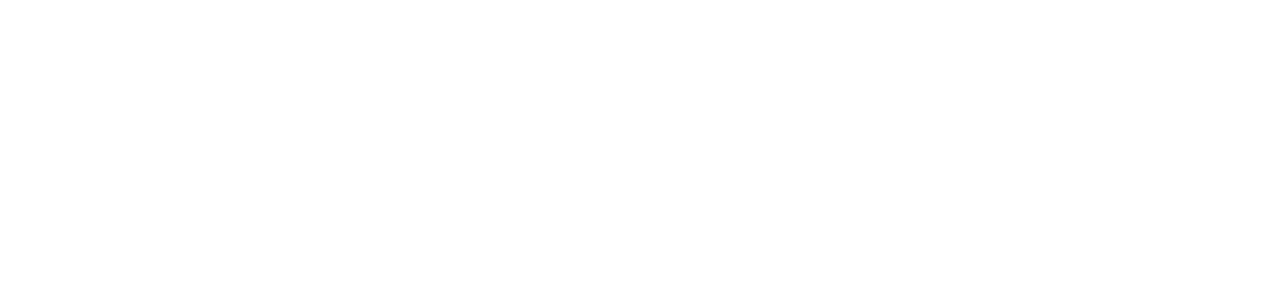
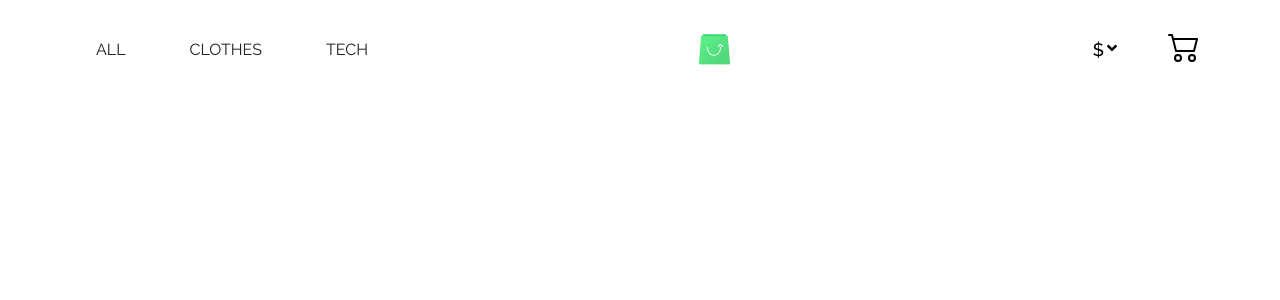
Before and after one commit to NikaAbesalashvili/nikolozi-abesalashvili-scandiweb-test-project, a React (Create React App) app: page / in a window 1280 px wide. Shown: the top 300 px of the page. Built offline with nearby package versions, Linux system fonts and the light colour scheme.

Commit message:
added products page & finished product card design

```diff
--- a/src/App.js
+++ b/src/App.js
@@ -1,8 +1,73 @@
 import { Component } from 'react';
+import { BrowserRouter, Routes, Route } from 'react-router-dom';
 import { ApolloClient, InMemoryCache, ApolloProvider, gql } from '@apollo/client';
-import { ProductCard } from './components';
+import { Products } from './pages';
+import { Navbar } from './components';
 
-import './App.css';
+const GET_CURRENCIES = gql`
+	query currencies {
+		currencies {
+			label
+			symbol
+		}
+	}
+`;
+
+const GET_PRODUCTS = gql`
+	query categories {
+		category {
+			name
+			products {
+				id
+				name
+				isStock
+				gallery
+				prices {
+					amount
+					currency {
+						label
+						symbol
+					}
+				}
+			}
+		}
+	}
+`
+
+const currencies = [
+	{
+	  "label": "USD",
+	  "symbol": "$"
+	},
+	{
+	  "label": "GBP",
+	  "symbol": "£"
+	},
+	{
+	  "label": "AUD",
+	  "symbol": "A$"
+	},
+	{
+	  "label": "JPY",
+	  "symbol": "¥"
+	},
+	{
+	  "label": "RUB",
+	  "symbol": "₽"
+	}
+  ]
+
+const cateogries = [
+	{
+	  "name": "all"
+	},
+	{
+	  "name": "clothes"
+	},
+	{
+	  "name": "tech"
+	}
+  ]
 
 export default class App extends Component {
 
@@ -11,7 +76,15 @@
 		this.state = {
 			categoryName: '',
 			products: [],
+			currencySymbol: '',
+			activeCurrency: 0,
 		}
+
+		this.handleCurrencyChange = this.handleCurrencyChange.bind(this);
+	};
+
+	handleCurrencyChange(newCurrency) {
+		this.setState({ activeCurrency: newCurrency });
 	};
 
 	componentDidMount() {
@@ -51,33 +124,35 @@
 				console.log(result);
 				this.setState({
 					categoryName: result?.data.category.name,
-					products: result?.data.category.products
-				})
+					products: result?.data.category.products,
+				});
 			});
 	};
 
 	render() {
 		return (
-			this.state.products.length > 1 && (
-
-				<section className='products-section' >
-					<h1 className='category-name' >{this.state.categoryName}</h1>
-					<div className='products-box'>
-
-						{this.state.products.map((product) => (
-							<ProductCard
-								productName={product.name}
-								productImage={product.gallery[0]}
-								currencySymbol={product.prices[0].currency.symbol}
-								price={product.prices[0].amount}
-								key={product.id}
-							/>
-						))}
-
-					</div>
-				</section>
-
-			)
+			<>
+				<BrowserRouter>
+					<Navbar
+						activeCurrency={currencies[this.state.activeCurrency].symbol}
+						currencies={currencies}
+						handleCurrencyChange={this.handleCurrencyChange}
+						categories={cateogries}
+					/>
+					<Routes>
+						<Route
+							path='/'
+							element={
+								<Products
+									products={this.state.products}
+									categoryName={this.state.categoryName}
+									activeCurrency={this.state.activeCurrency}
+								/>
+							}
+						/>
+					</Routes>
+				</BrowserRouter>
+			</>
 		);
 	};
 };
--- a/src/components/Navbar/Navbar.css
+++ b/src/components/Navbar/Navbar.css
@@ -1,13 +1,37 @@
 nav {
-    padding: 1rem 3rem;
+    padding: 1rem 5rem;
     display: flex;
     justify-content: space-between;
     align-items: center;
 }
 
+.categories {
+    display: flex;
+    gap: 2rem;
+    list-style: none;
+}
+
+.categories > li {
+    padding: 1.5rem 1rem;
+    font-size: 1em;
+    font-weight: 400;
+    color: var(--dark-grey);
+    text-transform: uppercase;
+    cursor: pointer;
+}
+
+.categories > li:hover {
+    color: var(--light-green);
+    border-bottom: 1px solid var(--light-green);
+}
+
+.logo {
+    margin-right: 3rem;
+}
+
 .cart-and-currencies {
     display: flex;
-    gap: 1rem;
+    gap: 3rem;
     align-items: center;
 }
 
--- a/src/components/Navbar/Navbar.jsx
+++ b/src/components/Navbar/Navbar.jsx
@@ -15,7 +15,16 @@
         return (
             <header>
                 <nav>
-                    <img src={logo} alt="logo" />
+                    {this.props.categories && (
+                        <ul className="categories">
+                            {this.props.categories.map((category, index) => (
+                                <li key={index} >
+                                    {category.name}
+                                </li>
+                            ))}
+                        </ul>
+                    )}
+                    <img className='logo' src={logo} alt="logo" />
                     <div className='cart-and-currencies' >
 
 
--- a/src/components/ProductCard/ProductCard.jsx
+++ b/src/components/ProductCard/ProductCard.jsx
@@ -22,9 +22,19 @@
                 onMouseEnter={() => this.setState({ mouseHovered: true })}
                 onMouseLeave={() => this.setState({ mouseHovered: false })}
             >
-                <img className='product-image' src={this.props.productImage} alt={this.props.productName} />
-                <h2 className='product-name' >{this.props.productName}</h2>
-                {this.state.mouseHovered && (
+                <div className="image-section">
+
+                    <img
+                        className={`product-image ${this.props.outOfStock ? 'half-opacity' : ''}`}
+                        src={this.props.productImage}
+                        alt={this.props.productName}
+                    />
+
+                    {this.props.outOfStock ? (
+                        <h2 className="out-of-stock">
+                            OUT OF STOCK
+                        </h2>
+                    ) : this.state.mouseHovered && (
                         <button
                             className='add-to-cart-button'
                             onClick={this.handleAddToCart}
@@ -32,6 +42,10 @@
                             <BsCart2 />
                         </button>
                     )}
+
+                </div>
+
+                <h2 className='product-name' >{this.props.productName}</h2>
                 <h3 className='currency-price' >
                     {this.props.currencySymbol}{this.props.price}
                 </h3>
--- a/src/components/ProductCard/ProductsCard.css
+++ b/src/components/ProductCard/ProductsCard.css
@@ -1,17 +1,47 @@
+.product-card {
+    padding: 1.5rem;
+}
+
+.product-card:hover {
+    box-shadow: 0px 4px 35px rgba(168, 172, 176, 0.19);
+}
+
+.image-section {
+    position: relative;
+}
+
 .product-image {
+    position: relative;
     margin-bottom: 1.3rem;
-    aspect-ratio: 1 / 1;
-    width: 500px;
+    aspect-ratio: 1 / 1.2;
+    width: 350px;
+}
+
+.out-of-stock {
+    position: absolute;
+    top: 50%;
+    left: 25%;
+    font-size: 1.5em;
+    font-weight: 400;
+    color: var(--semi-gray);
+}
+
+.half-opacity {
+    opacity: .5;
 }
 
 .product-name {
-    font-family: var(--raleway-font);
+    margin-bottom: .5rem;
     font-size: 1.125em;
     font-weight: 300;
     color: var(--dark-grey);
 }
 
+
 .add-to-cart-button {
+    position: absolute;
+    bottom: 0;
+    right: 5%;
     aspect-ratio: 1 / 1;
     padding: .7rem;
     font-size: 3.25em;
@@ -23,7 +53,6 @@
 }
 
 .currency-price {
-    font-family: var(--raleway-font);
     font-size: 1.125em;
     font-weight: 500;
 }
--- a/src/components/Select/Select.css
+++ b/src/components/Select/Select.css
@@ -4,7 +4,6 @@
 
 .selected-currency {
     font-size: 1.125em;
-    font-family: var(--raleway-font);
     font-weight: 500;
 }
 
@@ -18,11 +17,11 @@
 
 .container {
     position: absolute;
+    filter: drop-shadow(0px 4px 35px rgba(168, 172, 176, 0.19));
 }
 
 .currencies {
     position: relative;
-    bottom: -5%;
     right: 10%;
 }
 
--- a/src/components/index.js
+++ b/src/components/index.js
@@ -1 +1,3 @@
 export { default as ProductCard } from './ProductCard/ProductCard';
+export { default as Navbar } from './Navbar/Navbar';
+export { default as Select } from './Select/Select';
--- a/src/index.css
+++ b/src/index.css
@@ -6,6 +6,8 @@
 	--dark-grey: #1D1F22;
 	--light-green: #5ECE7B;
 	--white: #FFF;
+	--lightest-grey: #EEEEEE;
+	--semi-gray: #8D8F9A;
 }
 
 *, *::before, *::after {
@@ -13,3 +15,7 @@
 	padding: 0;
 	box-sizing: border-box;
 }
+
+body {
+	font-family: var(--raleway-font);
+}
--- a/src/App.css
+++ b/src/pages/Products/Products.css
@@ -1,7 +1,7 @@
 .products-section {
 	margin: 2rem 0;
 	display: flex;
-	gap: 2.5rem;
+	gap: 4rem;
 	flex-direction: column;
 	justify-content: center;
 }
--- /dev/null
+++ b/src/pages/Products/Products.jsx
@@ -0,0 +1,30 @@
+import { Component } from 'react';
+import { ProductCard } from '../../components';
+import './Products.css';
+
+export default class Products extends Component {
+
+    render() {
+        return (
+            this.props.products.length > 1 && (
+                <section className="products-section">
+                    <h1 className="category-name">
+                        {this.props.categoryName}
+                    </h1>
+                    <div className="products-box">
+                        {this.props.products.map((product) => (
+                            <ProductCard
+                                productName={product.name}
+                                productImage={product.gallery[0]}
+                                outOfStock={product.inStock}
+                                currencySymbol={product.prices[this.props.activeCurrency].currency.symbol}
+                                price={product.prices[this.props.activeCurrency].amount}
+                                key={product.id}
+                            />
+                        ))}
+                    </div>
+                </section>
+            )
+        );
+    };
+};
--- /dev/null
+++ b/src/pages/index.js
@@ -0,0 +1 @@
+export { default as Products } from './Products/Products';
```
Lines whose indentation alone changed are shown as unchanged.
